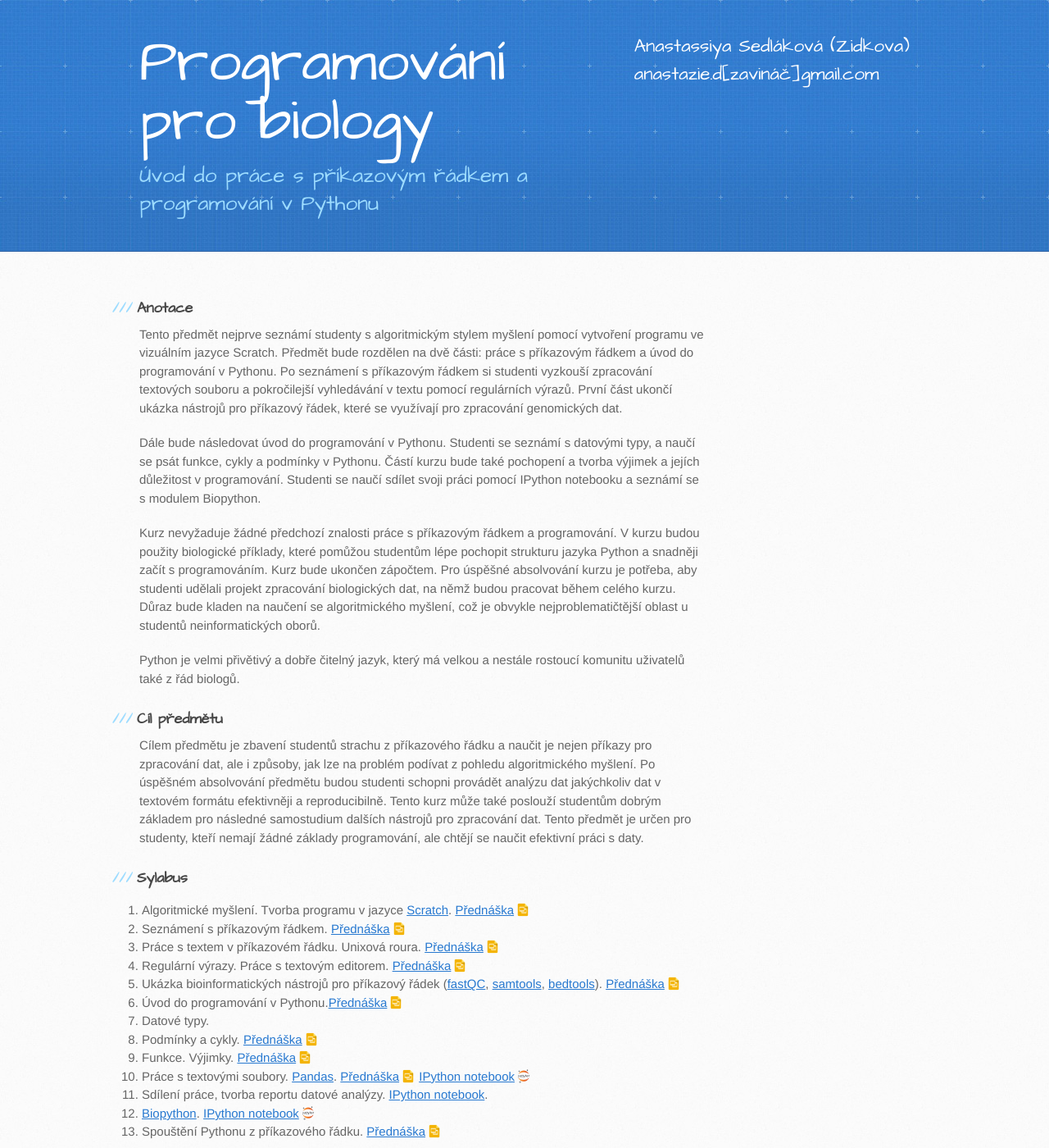
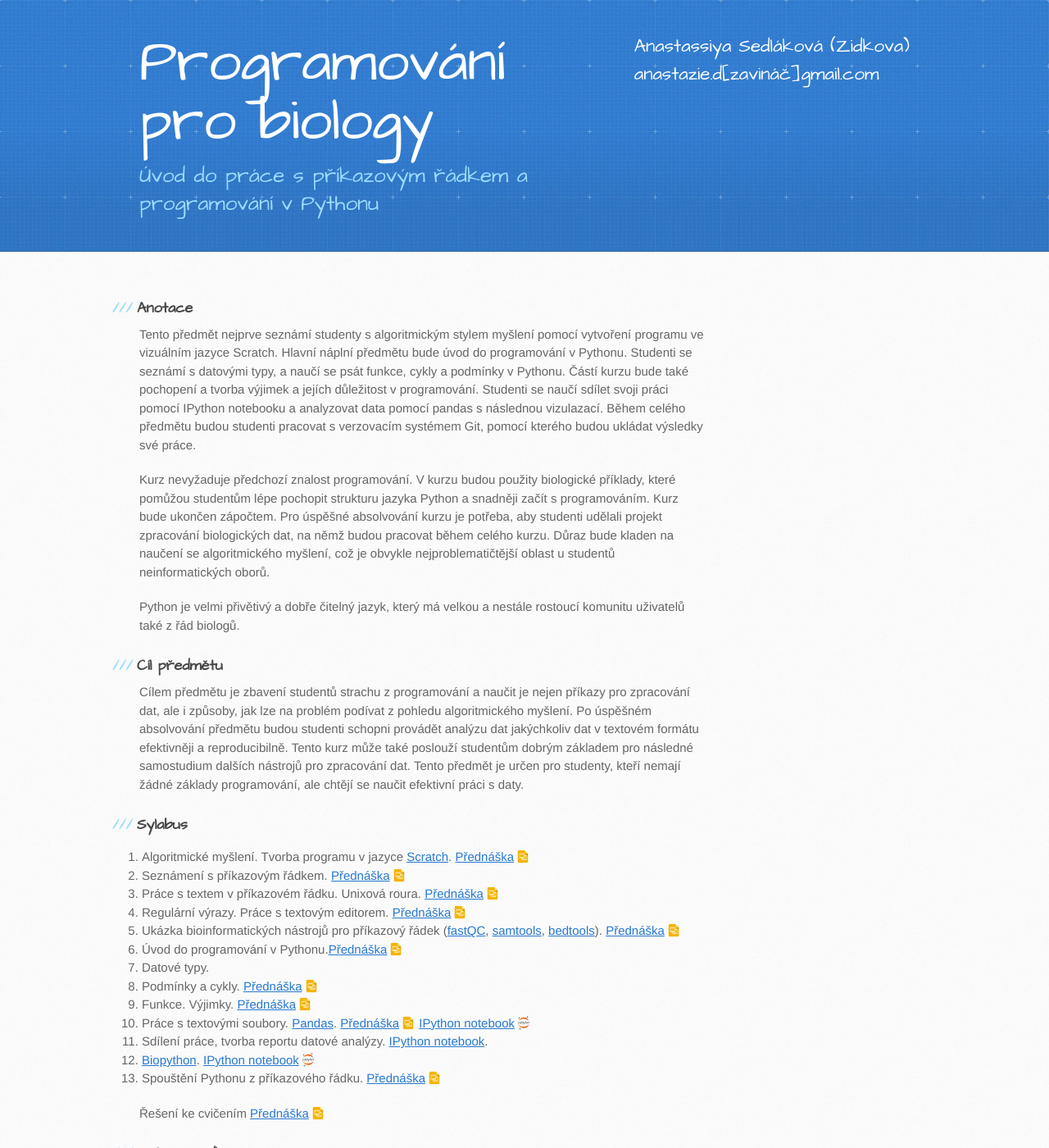
Before and after one commit to anastazie/intro_python_biol, a Jekyll site: the page built from index.md, in a window 1280 px wide and 1400 px high. Shown: the whole window at 82% size. Built offline with Jekyll 4.4.1, drawn with Linux system fonts in a browser that asks for light colours; our own code applies the rules of GitHub Pages for plain Markdown files.

Commit message:
Update index.md

```diff
--- a/index.md
+++ b/index.md
@@ -3,17 +3,15 @@ layout: default
 ---
 ### Anotace
 
-Tento předmět nejprve seznámí studenty s algoritmickým stylem myšlení pomocí vytvoření programu ve vizuálním jazyce Scratch. Předmět bude rozdělen na dvě části: práce s příkazovým řádkem a úvod do  programování v Pythonu. Po seznámení s příkazovým řádkem si studenti vyzkouší zpracování textových souboru a pokročilejší vyhledávání v textu pomocí regulárních výrazů.  První část ukončí ukázka nástrojů pro příkazový řádek, které se využívají pro zpracování genomických dat.
+Tento předmět nejprve seznámí studenty s algoritmickým stylem myšlení pomocí vytvoření programu ve vizuálním jazyce Scratch. Hlavní náplní předmětu bude úvod do programování v Pythonu. Studenti se seznámí s datovými typy, a naučí se psát funkce, cykly a podmínky v Pythonu. Částí kurzu bude také pochopení a tvorba výjimek a jejích důležitost v programování. Studenti se naučí sdílet svoji práci pomocí IPython notebooku a analyzovat data pomocí pandas s následnou vizulazací. Během celého předmětu budou studenti pracovat s verzovacím systémem Git, pomocí kterého budou ukládat výsledky své práce.
 
-Dále bude následovat úvod do programování v Pythonu. Studenti se seznámí s datovými typy, a naučí se psát funkce, cykly a podmínky v Pythonu. Částí kurzu bude také pochopení a tvorba výjimek a jejích důležitost v programování. Studenti se naučí sdílet svoji práci pomocí IPython notebooku a seznámí se s modulem Biopython.
-
-Kurz nevyžaduje žádné předchozí znalosti práce s příkazovým řádkem a programování. V kurzu budou použity biologické příklady, které pomůžou studentům lépe pochopit strukturu jazyka Python a snadněji začít s programováním. Kurz bude ukončen zápočtem. Pro úspěšné absolvování kurzu je potřeba, aby studenti udělali projekt zpracování biologických dat, na němž budou pracovat během celého kurzu. Důraz bude kladen na naučení se algoritmického myšlení, což je obvykle nejproblematičtější oblast u studentů neinformatických oborů.
+Kurz nevyžaduje předchozí znalost programování. V kurzu budou použity biologické příklady, které pomůžou studentům lépe pochopit strukturu jazyka Python a snadněji začít s programováním. Kurz bude ukončen zápočtem. Pro úspěšné absolvování kurzu je potřeba, aby studenti udělali projekt zpracování biologických dat, na němž budou pracovat během celého kurzu. Důraz bude kladen na naučení se algoritmického myšlení, což je obvykle nejproblematičtější oblast u studentů neinformatických oborů.
 
 Python je velmi přivětivý a dobře čitelný jazyk, který má velkou a nestále rostoucí komunitu uživatelů také z řád biologů.
 
 ### Cíl předmětu
 
-Cílem předmětu je zbavení studentů strachu z příkazového řádku a naučit je nejen příkazy pro zpracování dat, ale i způsoby, jak lze na problém podívat z pohledu algoritmického myšlení. Po úspěšném absolvování předmětu budou studenti schopni provádět analýzu dat jakýchkoliv dat v textovém formátu efektivněji a reproducibilně. Tento kurz může také poslouží studentům dobrým základem pro následné samostudium dalších nástrojů pro zpracování dat. Tento předmět je určen pro studenty, kteří nemají žádné základy programování, ale chtějí se naučit efektivní práci s daty.
+Cílem předmětu je zbavení studentů strachu z programování a naučit je nejen příkazy pro zpracování dat, ale i způsoby, jak lze na problém podívat z pohledu algoritmického myšlení. Po úspěšném absolvování předmětu budou studenti schopni provádět analýzu dat jakýchkoliv dat v textovém formátu efektivněji a reproducibilně. Tento kurz může také poslouží studentům dobrým základem pro následné samostudium dalších nástrojů pro zpracování dat. Tento předmět je určen pro studenty, kteří nemají žádné základy programování, ale chtějí se naučit efektivní práci s daty.
 
 ### Sylabus
 1. Algoritmické myšlení. Tvorba programu v jazyce [Scratch](https://scratch.mit.edu/). <a href="https://docs.google.com/presentation/d/1wTbMsSLcAR-PMlyCPSV7bTxm_JIbaf3ES4ZEBmHo0VM/edit?usp=sharing" class="presentation">Přednáška</a>
```
